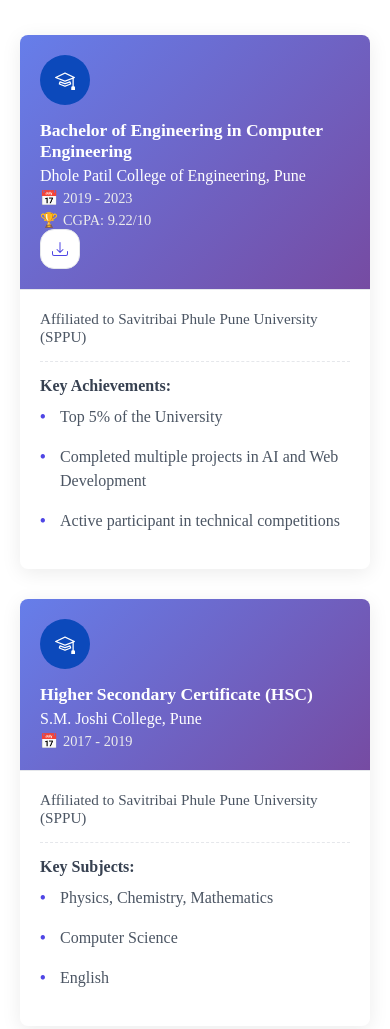
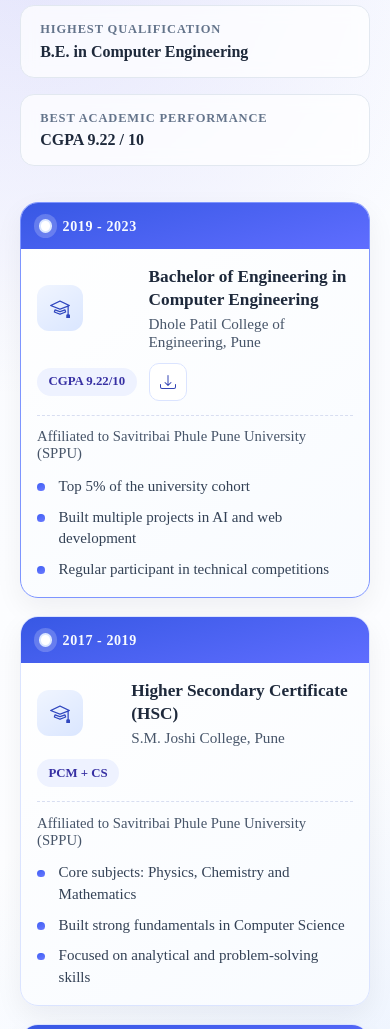
Before and after one commit to madhurpatilofficial/portfoliowebsite, a plain HTML site: page index.html in a window 390 px wide. Shown: the part 4060-5089 px from the top of the page. Drawn offline with Linux system fonts and the light colour scheme.

Commit message:
UI Enhancements

```diff
--- a/index.html
+++ b/index.html
@@ -1228,10 +1228,25 @@
         </div>
       </div>
 
+      <div class="education-overview">
+        <div class="overview-item">
+          <span class="overview-label">Highest Qualification</span>
+          <span class="overview-value">B.E. in Computer Engineering</span>
+        </div>
+        <div class="overview-item">
+          <span class="overview-label">Best Academic Performance</span>
+          <span class="overview-value">CGPA 9.22 / 10</span>
+        </div>
+      </div>
+
       <div class="education-timeline">
-        <!-- Degree 1 -->
-        <div class="education-card">
-          <div class="education-header">
+        <article class="education-card featured">
+          <div class="education-rail">
+            <span class="education-dot"></span>
+            <span class="education-duration">2019 - 2023</span>
+          </div>
+          <div class="education-content">
+            <div class="education-top">
               <div class="degree-icon">
                 <svg xmlns="http://www.w3.org/2000/svg" width="20" height="20" fill="currentColor" viewBox="0 0 16 16">
                   <path
@@ -1241,20 +1256,14 @@
                 </svg>
               </div>
               <div class="degree-info">
-              <h3 class="degree-title">
-                Bachelor of Engineering in Computer Engineering
-              </h3>
-              <div class="institution">
-                Dhole Patil College of Engineering, Pune
-              </div>
-              <div class="education-meta">
-                <span class="year">2019 - 2023</span>
-                <span class="gpa">CGPA: 9.22/10</span>
-              </div>
-            </div>
+                <h3 class="degree-title">Bachelor of Engineering in Computer Engineering</h3>
+                <p class="institution">Dhole Patil College of Engineering, Pune</p>
+              </div>
+              <span class="education-score">CGPA 9.22/10</span>
               <a href="PDFs/ProvisionalDegreeCertificate.pdf" class="certificate-link" target="_blank"
                 title="View Certificate">
-              <svg xmlns="http://www.w3.org/2000/svg" width="16" height="16" fill="currentColor" viewBox="0 0 16 16">
+                <svg xmlns="http://www.w3.org/2000/svg" width="16" height="16" fill="currentColor"
+                  viewBox="0 0 16 16">
                   <path
                     d="M.5 9.9a.5.5 0 0 1 .5.5v2.5a1 1 0 0 0 1 1h12a1 1 0 0 0 1-1v-2.5a.5.5 0 0 1 1 0v2.5a2 2 0 0 1-2 2H2a2 2 0 0 1-2-2v-2.5a.5.5 0 0 1 .5-.5z" />
                   <path
@@ -1262,24 +1271,22 @@
                 </svg>
               </a>
             </div>
-          <div class="education-details">
-            <div class="affiliation">
-              Affiliated to Savitribai Phule Pune University (SPPU)
-            </div>
-            <div class="achievements">
-              <h4>Key Achievements:</h4>
-              <ul>
-                <li>Top 5% of the University</li>
-                <li>Completed multiple projects in AI and Web Development</li>
-                <li>Active participant in technical competitions</li>
+            <p class="education-affiliation">Affiliated to Savitribai Phule Pune University (SPPU)</p>
+            <ul class="education-highlights">
+              <li>Top 5% of the university cohort</li>
+              <li>Built multiple projects in AI and web development</li>
+              <li>Regular participant in technical competitions</li>
             </ul>
           </div>
-          </div>
-        </div>
-
-        <!-- Degree 2 -->
-        <div class="education-card">
-          <div class="education-header">
+        </article>
+
+        <article class="education-card">
+          <div class="education-rail">
+            <span class="education-dot"></span>
+            <span class="education-duration">2017 - 2019</span>
+          </div>
+          <div class="education-content">
+            <div class="education-top">
               <div class="degree-icon">
                 <svg xmlns="http://www.w3.org/2000/svg" width="20" height="20" fill="currentColor" viewBox="0 0 16 16">
                   <path
@@ -1290,30 +1297,26 @@
               </div>
               <div class="degree-info">
                 <h3 class="degree-title">Higher Secondary Certificate (HSC)</h3>
-              <div class="institution">S.M. Joshi College, Pune</div>
-              <div class="education-meta">
-                <span class="year">2017 - 2019</span>
-              </div>
-            </div>
-          </div>
-          <div class="education-details">
-            <div class="affiliation">
-              Affiliated to Savitribai Phule Pune University (SPPU)
-            </div>
-            <div class="achievements">
-              <h4>Key Subjects:</h4>
-              <ul>
-                <li>Physics, Chemistry, Mathematics</li>
-                <li>Computer Science</li>
-                <li>English</li>
+                <p class="institution">S.M. Joshi College, Pune</p>
+              </div>
+              <span class="education-score">PCM + CS</span>
+            </div>
+            <p class="education-affiliation">Affiliated to Savitribai Phule Pune University (SPPU)</p>
+            <ul class="education-highlights">
+              <li>Core subjects: Physics, Chemistry and Mathematics</li>
+              <li>Built strong fundamentals in Computer Science</li>
+              <li>Focused on analytical and problem-solving skills</li>
             </ul>
           </div>
-          </div>
-        </div>
-
-        <!-- Degree 3 -->
-        <div class="education-card">
-          <div class="education-header">
+        </article>
+
+        <article class="education-card">
+          <div class="education-rail">
+            <span class="education-dot"></span>
+            <span class="education-duration">2017</span>
+          </div>
+          <div class="education-content">
+            <div class="education-top">
               <div class="degree-icon">
                 <svg xmlns="http://www.w3.org/2000/svg" width="20" height="20" fill="currentColor" viewBox="0 0 16 16">
                   <path
@@ -1324,25 +1327,17 @@
               </div>
               <div class="degree-info">
                 <h3 class="degree-title">Secondary School Certificate (SSC)</h3>
-              <div class="institution">JSPM's Cygnet Public School, Pune</div>
-              <div class="education-meta">
-                <span class="year">2017</span>
-              </div>
-            </div>
-          </div>
-          <div class="education-details">
-            <div class="achievements">
-              <h4>Key Highlights:</h4>
-              <ul>
+                <p class="institution">JSPM's Cygnet Public School, Pune</p>
+              </div>
+              <span class="education-score">Schooling</span>
+            </div>
+            <ul class="education-highlights">
               <li>Highly involved in sports activities</li>
-                <li>
-                  Active participant in science exhibitions and competitions
-                </li>
-                <li>Engaged in all extracurricular activities</li>
+              <li>Participated in science exhibitions and competitions</li>
+              <li>Actively engaged in extracurricular programs</li>
             </ul>
           </div>
-          </div>
-        </div>
+        </article>
       </div>
     </div>
   </section>
--- a/style.css
+++ b/style.css
@@ -733,7 +733,7 @@
 }
 
 .profile-outline::after {
-  content: '📸';
+  content: 'ðŸ“¸';
   font-size: 2.5rem;
   opacity: 0.5;
 }
@@ -1343,231 +1343,255 @@
 
 /* Education Section Styles */
 .education-section {
-  padding: 80px 0;
-  background-color: #ffffff;
-}
-
-.container {
-  max-width: 1200px;
+  padding: 90px 0;
+  background:
+    radial-gradient(circle at 8% 10%, rgba(79, 70, 229, 0.12), transparent 30%),
+    radial-gradient(circle at 92% 90%, rgba(59, 130, 246, 0.12), transparent 35%),
+    linear-gradient(180deg, #f9fbff 0%, #ffffff 100%);
+}
+
+.education-section .section-header {
+  margin-bottom: 2.5rem;
+}
+
+.education-overview {
+  display: grid;
+  grid-template-columns: repeat(2, minmax(0, 1fr));
+  gap: 1rem;
+  margin: 0 auto 2.25rem;
+  max-width: 980px;
+}
+
+.overview-item {
+  display: flex;
+  flex-direction: column;
+  gap: 0.35rem;
+  padding: 1rem 1.2rem;
+  border: 1px solid #e2e8f0;
+  border-radius: 14px;
+  background: rgba(255, 255, 255, 0.72);
+  backdrop-filter: blur(8px);
+}
+
+.overview-label {
+  font-size: 0.78rem;
+  text-transform: uppercase;
+  letter-spacing: 0.07em;
+  color: #64748b;
+  font-weight: 600;
+}
+
+.overview-value {
+  font-size: 1rem;
+  color: #1e293b;
+  font-weight: 700;
+}
+
+.education-timeline {
+  max-width: 980px;
   margin: 0 auto;
-  padding: 0 20px;
-}
-
-.section-header {
-  text-align: center;
-  margin-bottom: 60px;
-}
-
-.section-title {
-  font-size: 2.5rem;
+  display: flex;
+  flex-direction: column;
+  gap: 1.15rem;
+}
+
+.education-card {
+  display: grid;
+  grid-template-columns: 150px 1fr;
+  border-radius: 18px;
+  border: 1px solid #dbe4ff;
+  background: linear-gradient(145deg, #ffffff 0%, #f8fbff 100%);
+  box-shadow: 0 10px 28px rgba(15, 23, 42, 0.06);
+  overflow: hidden;
+  transition: transform 0.25s ease, box-shadow 0.25s ease, border-color 0.25s ease;
+}
+
+.education-card:hover {
+  transform: translateY(-4px);
+  box-shadow: 0 18px 35px rgba(15, 23, 42, 0.1);
+  border-color: #9cb7ff;
+}
+
+.education-card.featured {
+  border-color: #7e95ff;
+}
+
+.education-rail {
+  position: relative;
+  background: linear-gradient(165deg, #3758e4 0%, #5f6dff 100%);
+  color: #f8fbff;
+  display: flex;
+  flex-direction: column;
+  align-items: center;
+  justify-content: center;
+  padding: 1.4rem 1rem;
+  gap: 0.65rem;
+}
+
+.education-card:not(:last-child) .education-rail::after {
+  content: "";
+  position: absolute;
+  bottom: -1.2rem;
+  left: 50%;
+  width: 2px;
+  height: 1.2rem;
+  transform: translateX(-50%);
+  background: linear-gradient(180deg, #a2b8ff 0%, rgba(162, 184, 255, 0) 100%);
+}
+
+.education-dot {
+  width: 0.85rem;
+  height: 0.85rem;
+  border-radius: 50%;
+  border: 2px solid #dbe7ff;
+  background: #ffffff;
+  box-shadow: 0 0 0 5px rgba(255, 255, 255, 0.2);
+}
+
+.education-duration {
+  font-size: 0.88rem;
+  font-weight: 600;
+  letter-spacing: 0.04em;
+}
+
+.education-content {
+  padding: 1.2rem 1.35rem 1.25rem;
+}
+
+.education-top {
+  display: grid;
+  grid-template-columns: auto 1fr auto auto;
+  gap: 0.9rem;
+  align-items: center;
+}
+
+.degree-icon {
+  width: 46px;
+  height: 46px;
+  border-radius: 12px;
+  background: linear-gradient(145deg, #f0f5ff 0%, #dae6ff 100%);
+  color: #3047bf;
+  display: grid;
+  place-items: center;
+  flex-shrink: 0;
+}
+
+.degree-title {
+  font-size: 1.08rem;
+  line-height: 1.35;
+  color: #1e293b;
+  margin: 0;
+}
+
+.institution {
+  margin-top: 0.2rem;
+  font-size: 0.95rem;
+  color: #475569;
+}
+
+.education-score {
+  padding: 0.42rem 0.72rem;
+  border-radius: 999px;
+  background: #eef2ff;
+  color: #3730a3;
+  font-size: 0.8rem;
   font-weight: 700;
-  color: #2d3748;
-  margin-bottom: 15px;
-  display: flex;
-  align-items: center;
-  justify-content: center;
-}
-
-.title-icon {
-  margin-right: 15px;
-  display: flex;
-  align-items: center;
-  color: #4f46e5;
-}
-
-.section-subtitle {
-  font-size: 1.1rem;
-  color: #718096;
-  max-width: 700px;
-  margin: 0 auto;
-}
-
-/* Education Timeline Styles */
-.education-timeline {
-  max-width: 900px;
-  margin: 0 auto;
-}
-
-.education-card {
-  background: white;
-  border-radius: 12px;
-  box-shadow: 0 4px 20px rgba(0, 0, 0, 0.08);
-  margin-bottom: 30px;
-  overflow: hidden;
-  transition: transform 0.3s ease, box-shadow 0.3s ease;
-}
-
-.education-card:hover {
-  transform: translateY(-5px);
-  box-shadow: 0 10px 25px rgba(0, 0, 0, 0.12);
-}
-
-.education-header {
-  display: flex;
-  align-items: center;
-  padding: 25px 30px;
-  background: linear-gradient(135deg, rgb(102, 126, 234) 0%, rgb(118, 75, 162) 100%);
-  ;
-  border-bottom: 1px solid #e5e7eb;
-  position: relative;
-}
-
-.degree-icon {
-  width: 50px;
-  height: 50px;
-  background-color: #0c49bb;
-  border-radius: 50%;
-  display: flex;
-  align-items: center;
-  justify-content: center;
-  margin-right: 20px;
-  flex-shrink: 0;
-  color: white;
-}
-
-.degree-info {
-  flex-grow: 1;
+  white-space: nowrap;
+}
+
+.education-section .certificate-link {
+  width: 38px;
+  height: 38px;
+  border-radius: 10px;
+  border: 1px solid #dbe4ff;
+  background: #ffffff;
+  color: #3344b4;
+  display: grid;
+  place-items: center;
+  transition: all 0.25s ease;
+}
+
+.education-section .certificate-link:hover {
+  background: #3344b4;
+  border-color: #3344b4;
   color: #ffffff;
 }
 
-.degree-title {
-  font-size: 1.3rem;
-  font-weight: 600;
-  margin: 0 0 5px 0;
-  color: #ffffff;
-}
-
-.institution {
-  font-size: 1.1rem;
-  color: #ffffff;
-  margin-bottom: 5px;
-  font-weight: 500;
-}
-
-.education-meta {
-  display: flex;
-  gap: 20px;
-  font-size: 0.9rem;
-  color: #ebebeb;
-}
-
-.year,
-.gpa,
-.percentage {
-  display: flex;
-  align-items: center;
-}
-
-.year::before {
-  content: "📅";
-  margin-right: 5px;
-}
-
-.gpa::before {
-  content: "🏆";
-  margin-right: 5px;
-}
-
-.percentage::before {
-  content: "📊";
-  margin-right: 5px;
-}
-
-.certificate-link {
-  width: 40px;
-  height: 40px;
-  border-radius: 35%;
-  background-color: white;
-  display: flex;
-  align-items: center;
-  justify-content: center;
-  color: #4f46e5;
-  border: 1px solid #e5e7eb;
-  transition: all 0.3s ease;
-}
-
-.certificate-link:hover {
-  background-color: #4f46e5;
-  color: white;
-  transform: scale(1.1);
-}
-
-.education-details {
-  padding: 25px 30px;
-}
-
-.affiliation {
-  font-size: 0.95rem;
-  color: #4b5563;
-  margin-bottom: 15px;
-  padding-bottom: 15px;
-  border-bottom: 1px dashed #e5e7eb;
-}
-
-.achievements h4 {
-  font-size: 1rem;
-  color: #374151;
-  margin-bottom: 10px;
-}
-
-.achievements ul {
+.education-affiliation {
+  margin-top: 0.85rem;
+  padding-top: 0.8rem;
+  border-top: 1px dashed #d8def1;
+  color: #475569;
+  font-size: 0.92rem;
+}
+
+.education-highlights {
   list-style: none;
+  margin: 0.85rem 0 0;
   padding: 0;
-  margin: 0;
-}
-
-.achievements li {
-  margin-bottom: 8px;
-  padding-left: 20px;
-  position: relative;
-  color: #4b5563;
-}
-
-.achievements li::before {
-  content: "•";
-  color: #4f46e5;
-  font-weight: bold;
+  display: grid;
+  gap: 0.55rem;
+}
+
+.education-highlights li {
+  position: relative;
+  padding-left: 1.35rem;
+  color: #334155;
+  line-height: 1.45;
+  font-size: 0.94rem;
+}
+
+.education-highlights li::before {
+  content: "";
   position: absolute;
   left: 0;
-}
-
-/* Responsive Design */
-@media (max-width: 768px) {
-  .section-title {
-    font-size: 2rem;
-  }
-
-  .education-header {
-    padding: 20px;
-    flex-direction: column;
-    align-items: flex-start;
-  }
-
-  .degree-icon {
-    margin-bottom: 15px;
-  }
-
-  .education-meta {
-    flex-direction: column;
-    gap: 5px;
-  }
-
-  .education-details {
-    padding: 20px;
-  }
-}
-
-@media (max-width: 480px) {
+  top: 0.46rem;
+  width: 0.48rem;
+  height: 0.48rem;
+  border-radius: 50%;
+  background: linear-gradient(160deg, #4060f4 0%, #6a79ff 100%);
+}
+
+@media (max-width: 900px) {
+  .education-overview {
+    grid-template-columns: 1fr;
+  }
+
   .education-card {
-    border-radius: 8px;
-  }
-
-  .degree-title {
-    font-size: 1.1rem;
-  }
-
-  .institution {
-    font-size: 1rem;
+    grid-template-columns: 1fr;
+  }
+
+  .education-rail {
+    flex-direction: row;
+    justify-content: flex-start;
+    padding: 0.9rem 1.1rem;
+  }
+
+  .education-card:not(:last-child) .education-rail::after {
+    display: none;
+  }
+}
+
+@media (max-width: 640px) {
+  .education-section {
+    padding: 70px 0;
+  }
+
+  .education-content {
+    padding: 1rem;
+  }
+
+  .education-top {
+    grid-template-columns: auto 1fr;
+    gap: 0.75rem;
+  }
+
+  .education-score {
+    justify-self: start;
+  }
+
+  .education-section .certificate-link {
+    justify-self: start;
   }
 }
 
@@ -3113,3 +3137,6 @@
 .company-logo img {
   display: block;
 }
+
+
+}
```
Lines whose indentation alone changed are shown as unchanged.
